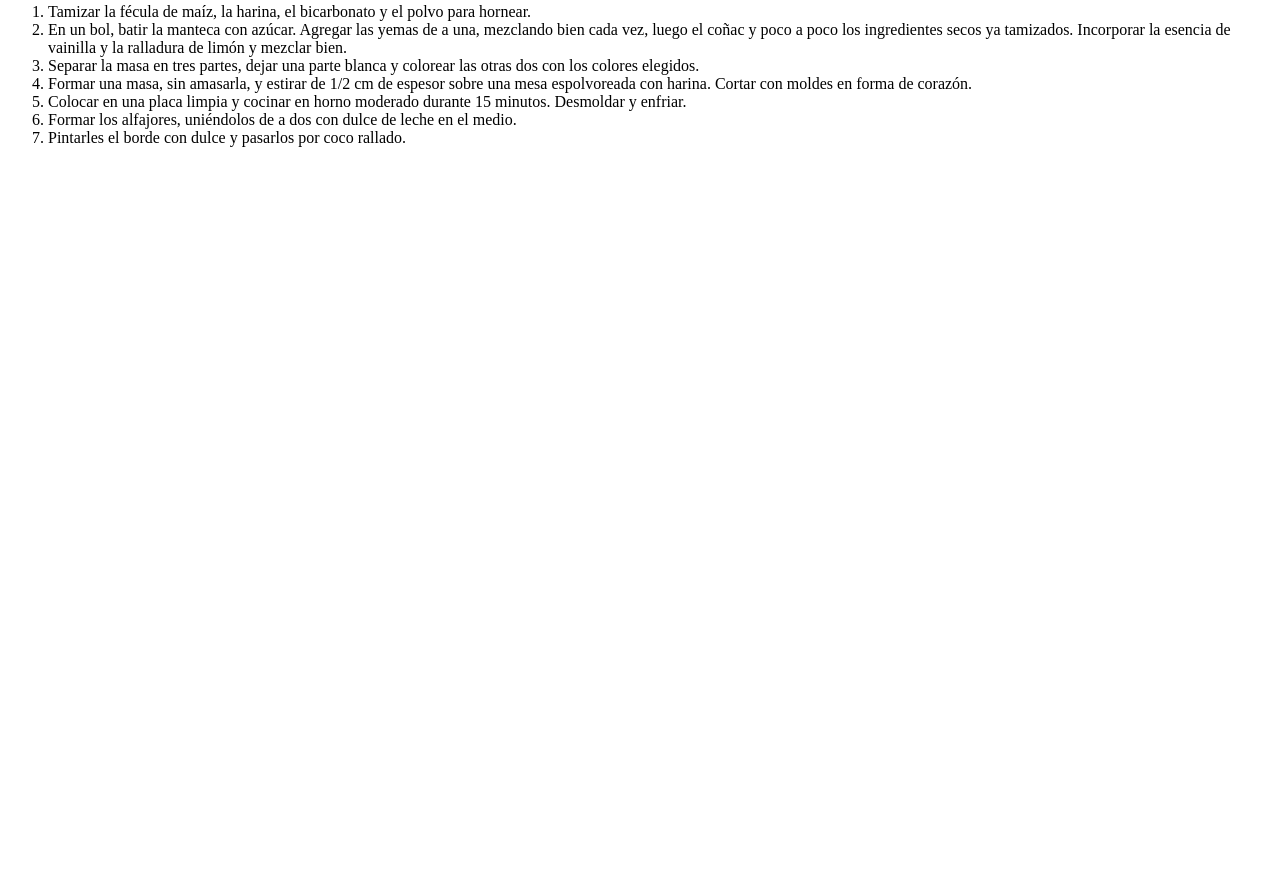
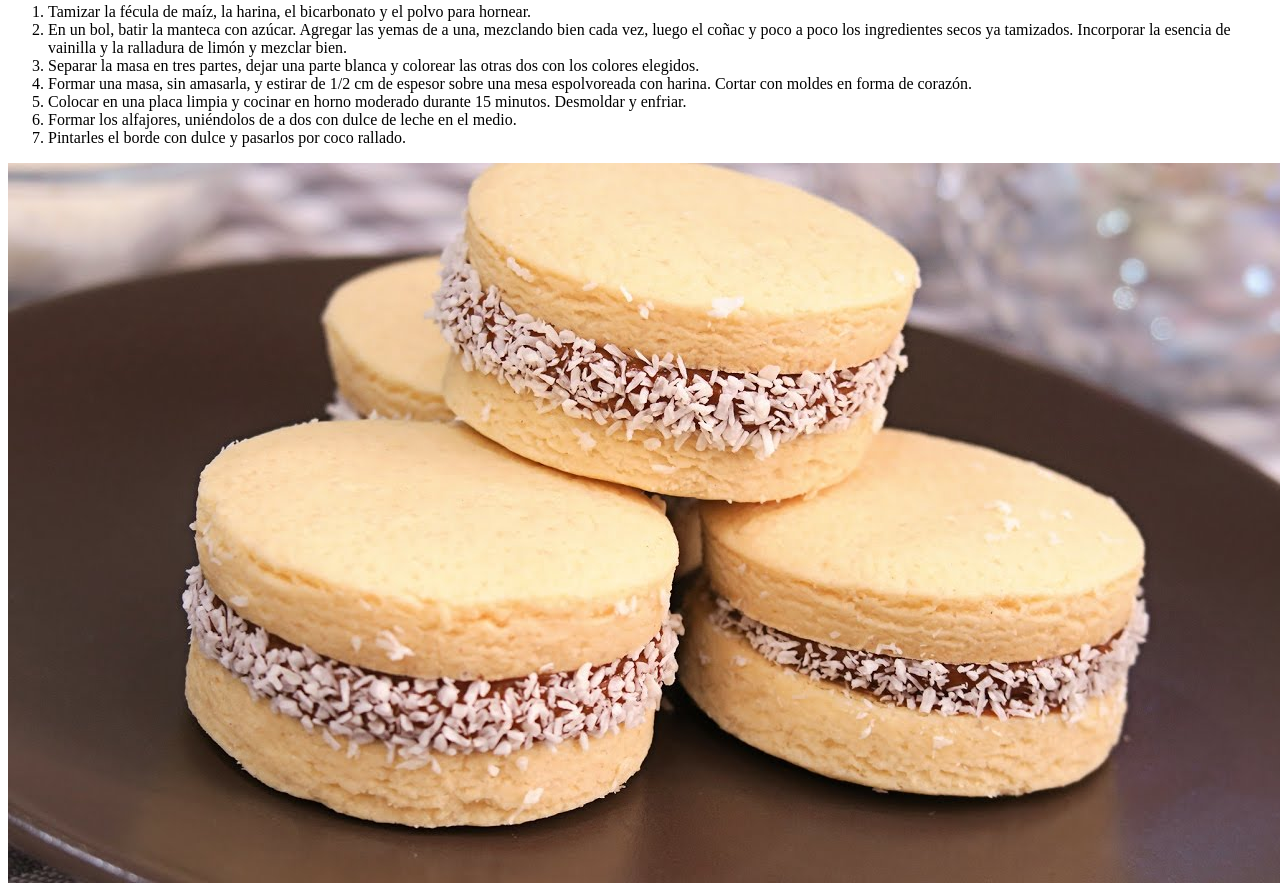
Before and after one commit to UCC-LabCompu2/ejercicios2024-Franciscafalco, a plain HTML site: page Ejercicios-HTML/ej_listas.html in a window 1280 px wide. Shown: the part 407-1302 px from the top of the page. Before the commit the page ends 800 px from the top, so only its background shows below. Drawn offline with Linux system fonts and the light colour scheme.

Commit message:
Se agregó imagen al ejercicio de listaas

```diff
--- a/Ejercicios-HTML/ej_listas.html
+++ b/Ejercicios-HTML/ej_listas.html
@@ -37,5 +37,6 @@
     <li>Formar los alfajores, uniéndolos de a dos con dulce de leche en el medio.</li>
     <li>Pintarles el borde con dulce y pasarlos por coco rallado.</li>
 </ol>
+<img src="imagenes/foto_alfajores.jpg">
 </body>
 </html>
```
